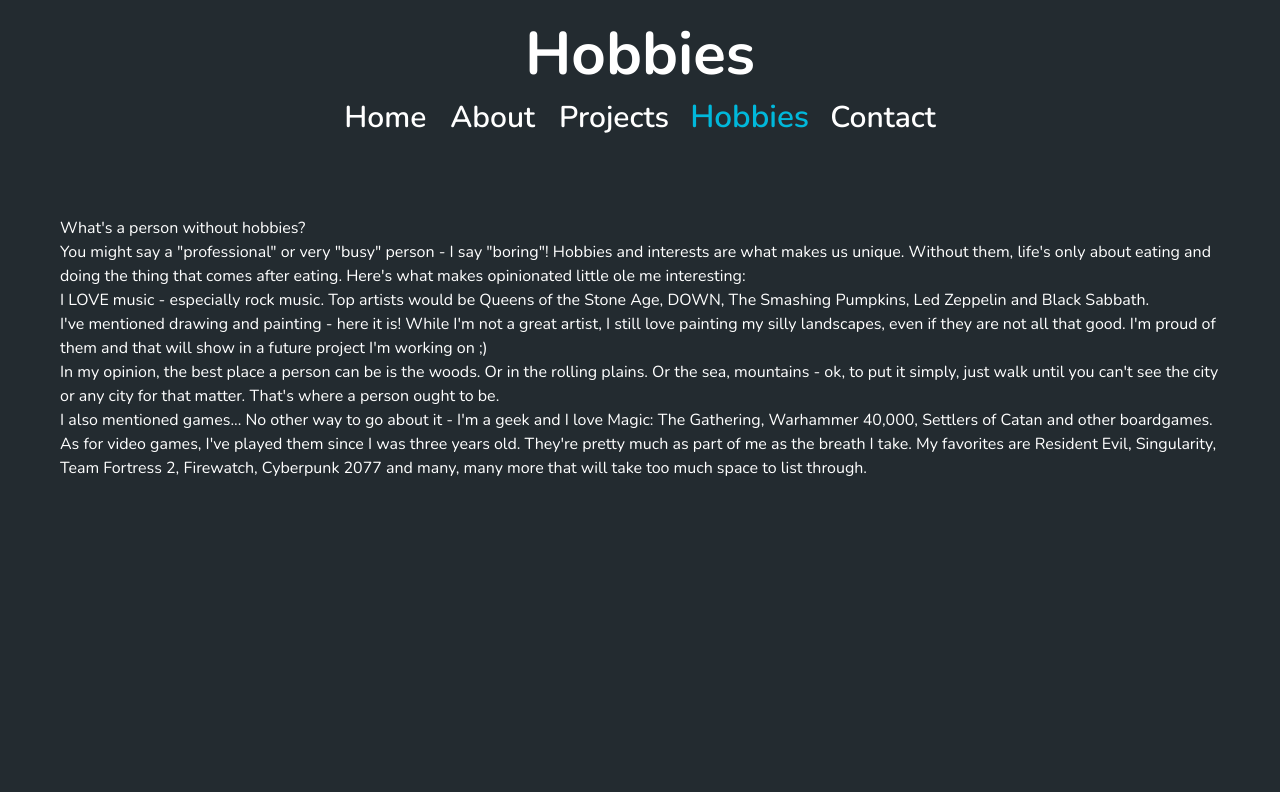
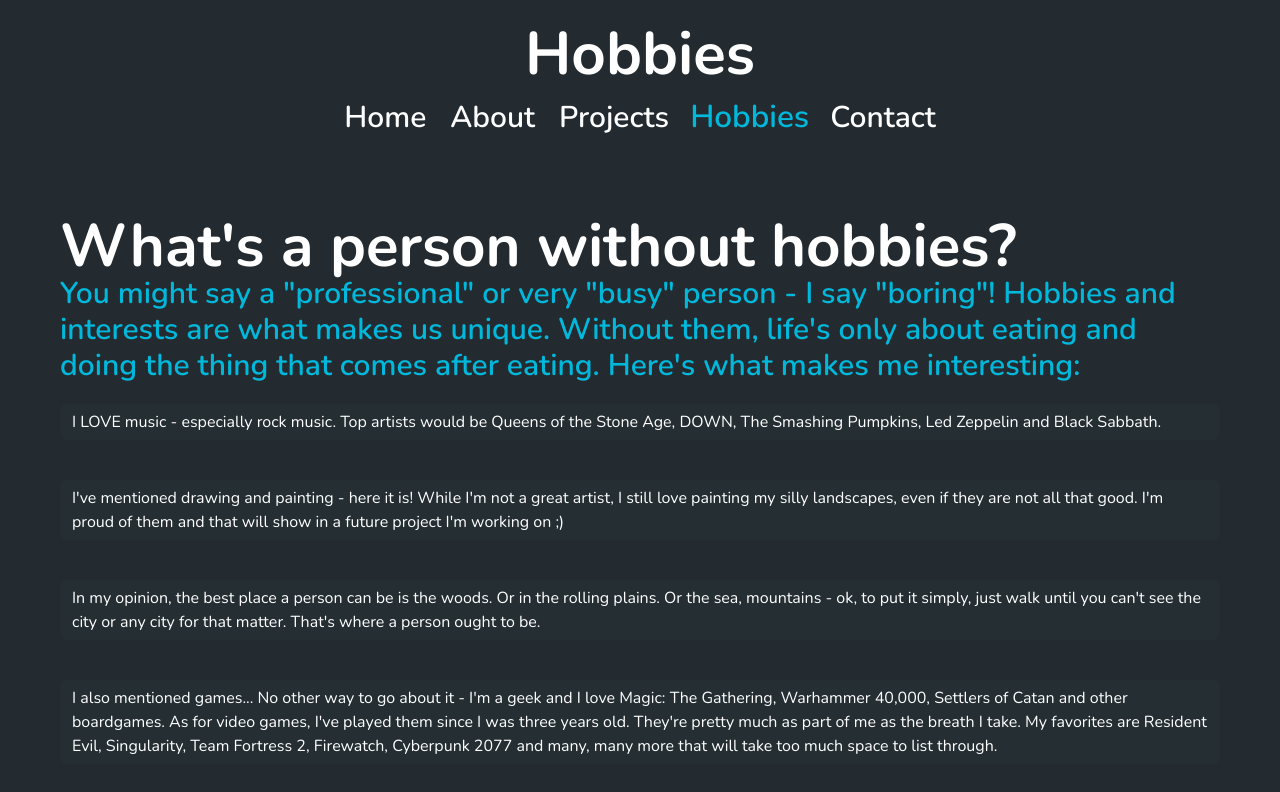
Before and after one commit to smithy773/portfolio-XP, a React (Vite) app: page /hobbies in a window 1280 px wide. Shown: the top 792 px of the page. Built offline with nearby package versions, Linux system fonts and the light colour scheme.

Commit message:
Further styling

```diff
--- /dev/null
+++ b/src/components/Heading/MediumHeading.tsx
@@ -0,0 +1,9 @@
+export default function MediumHeading(props: any) {
+  return (
+    <h3
+      className={`md:text-3xl text-cyan-500 text-2xl font-semibold ${props.className}`}
+    >
+      {props.children}
+    </h3>
+  );
+}
--- a/src/components/Pages/About/About.tsx
+++ b/src/components/Pages/About/About.tsx
@@ -1,4 +1,5 @@
 import type { PageProps } from "../../..";
+import ParagraphBackgr from "../../ParagraphBackgr/ParagraphBackgr";
 import PageCont from "../PageCont/PageCont";
 
 export default function About({
@@ -10,29 +11,34 @@ export default function About({
 
   return (
     <PageCont className="gap-10">
-      <section className="grid grid-cols-2 grid-rows-2 gap-x-100">
+      <section className="lg:flex xl:gap-x-40 lg:gap-x-10">
         {/* Heading + paragraph below it */}
-        <h3 className="text-4xl text-cyan-500 col-start-1 row-start-1">
+        <div className="mb-6">
+          <h1 className="xl:text-5xl text-4xl font-bold text-cyan-500 mb-2">
             Hey, nice to meet you!
-        </h3>
-        <p className="col-start-1 row-start-2">
-          My name's Viktor Kolev. I'm 21 years old {"(turning 22 in July)"} and
-          I'm from Aytos, Bulgaria, although I'm living in Sofia. My goal is to
-          become a Front-End Developer, have fun while doing so, paint
+          </h1>
+          <ParagraphBackgr>
+            My name's Viktor Kolev. I'm 21 years old {"(turning 22 in July)"}{" "}
+            and I'm from Aytos, Bulgaria, although I'm living in Sofia. My goal
+            is to become a Front-End Developer, have fun while doing so, paint
             landscapes, listen to good music, eat tasty food, love and be loved.
-        </p>
-
+          </ParagraphBackgr>
+        </div>
+        <div>
           {/* Heading + paragraph below it */}
-        <h3 className="text-4xl text-cyan-500">Is that all?</h3>
-        <p>
+          <h1 className="xl:text-5xl text-4xl font-bold text-cyan-500 mb-2">
+            Is that all?
+          </h1>
+          <ParagraphBackgr>
             Well, no - not really. If you buy me a coffee{" "}
             {"(or a beer if you're brave enough)"} I'll probably talk your ear
             off. A summarized version of what you might hear is in the whole
-          website but here's an interesting piece:
-        </p>
+            website but here you can find an interesting piece of my story.
+          </ParagraphBackgr>
+        </div>
       </section>
       <section>
-        <p>
+        <ParagraphBackgr>
           {/* baby viktor image */}
           Why Front-End Development? Pretty much my whole life has been spent
           drawing, playing video games, watching TV Shows and having fun with
@@ -40,24 +46,24 @@ export default function About({
           one! I'm comfortable using pretty much everything a typical PC has to
           offer, so I know what users might want in their apps / websites {":)"}
           .
-        </p>
+        </ParagraphBackgr>
       </section>
       <section>
-        <p>
+        <ParagraphBackgr>
           Knowing this, my family tried pushing me into IT studies from a young
           age, however I never tried anything IT related until I decided to drop
           out of Journalism at Sofia University. Having done so, I set my sights
           on Front-End Development as a start, but ended up falling in love with
           it in the process of learning.
-        </p>
+        </ParagraphBackgr>
         {/* me in 2022-2023 */}
       </section>
       <section>
         {/* me now */}
-        <p>
+        <ParagraphBackgr>
           I saved up for year, got into Telerik Academy's Alpha JavaScript
           course, finished it and here I am now!
-        </p>
+        </ParagraphBackgr>
       </section>
     </PageCont>
   );
--- a/src/components/Pages/Hobbies/Hobbies.tsx
+++ b/src/components/Pages/Hobbies/Hobbies.tsx
@@ -1,4 +1,6 @@
 import type { PageProps } from "../../..";
+import MediumHeading from "../../Heading/MediumHeading";
+import ParagraphBackgr from "../../ParagraphBackgr/ParagraphBackgr";
 import PageCont from "../PageCont/PageCont";
 
 export default function Hobbies({
@@ -10,50 +12,54 @@ export default function Hobbies({
 
   return (
     <PageCont>
-      <h1>What's a person without hobbies?</h1>
-      <p>
+      <h1 className="lg:text-6xl sm:text-4xl text-3xl font-bold">
+        What's a person without hobbies?
+      </h1>
+      <MediumHeading>
         You might say a "professional" or very "busy" person - I say "boring"!
         Hobbies and interests are what makes us unique. Without them, life's
         only about eating and doing the thing that comes after eating. Here's
-        what makes opinionated little ole me interesting:
-      </p>
+        what makes me interesting:
+      </MediumHeading>
+      <section className="flex flex-col gap-10 mt-5">
         <section>
-        <p>
+          <ParagraphBackgr>
             I LOVE music - especially rock music. Top artists would be Queens of
             the Stone Age, DOWN, The Smashing Pumpkins, Led Zeppelin and Black
             Sabbath.
-        </p>
+          </ParagraphBackgr>
           {/* concert collage or click image to open a carousel */}
         </section>
         <section>
           {/* paintings collage or click image to open a carousel */}
-        <p>
+          <ParagraphBackgr>
             I've mentioned drawing and painting - here it is! While I'm not a
-          great artist, I still love painting my silly landscapes, even if they
-          are not all that good. I'm proud of them and that will show in a
-          future project I'm working on {";)"}
-        </p>
+            great artist, I still love painting my silly landscapes, even if
+            they are not all that good. I'm proud of them and that will show in
+            a future project I'm working on {";)"}
+          </ParagraphBackgr>
         </section>
         <section>
-        <p>
-          In my opinion, the best place a person can be is the woods. Or in the
-          rolling plains. Or the sea, mountains - ok, to put it simply, just
-          walk until you can't see the city or any city for that matter. That's
-          where a person ought to be.
-        </p>
+          <ParagraphBackgr>
+            In my opinion, the best place a person can be is the woods. Or in
+            the rolling plains. Or the sea, mountains - ok, to put it simply,
+            just walk until you can't see the city or any city for that matter.
+            That's where a person ought to be.
+          </ParagraphBackgr>
           {/* outdoors collage or click image to open a carousel */}
         </section>
         <section>
           {/* games collage or click image to open a carousel */}
-        <p>
-          I also mentioned games... No other way to go about it - I'm a geek and
-          I love Magic: The Gathering, Warhammer 40,000, Settlers of Catan and
-          other boardgames. As for video games, I've played them since I was
-          three years old. They're pretty much as part of me as the breath I
-          take. My favorites are Resident Evil, Singularity, Team Fortress 2,
-          Firewatch, Cyberpunk 2077 and many, many more that will take too much
-          space to list through.
-        </p>
+          <ParagraphBackgr>
+            I also mentioned games... No other way to go about it - I'm a geek
+            and I love Magic: The Gathering, Warhammer 40,000, Settlers of Catan
+            and other boardgames. As for video games, I've played them since I
+            was three years old. They're pretty much as part of me as the breath
+            I take. My favorites are Resident Evil, Singularity, Team Fortress
+            2, Firewatch, Cyberpunk 2077 and many, many more that will take too
+            much space to list through.
+          </ParagraphBackgr>
+        </section>
       </section>
     </PageCont>
   );
--- a/src/components/Pages/Home/Home.tsx
+++ b/src/components/Pages/Home/Home.tsx
@@ -1,6 +1,7 @@
 import { NavLink } from "react-router";
 import type { PageProps } from "../../..";
 import PageCont from "../PageCont/PageCont";
+import MediumHeading from "../../Heading/MediumHeading";
 
 export default function Home({
   setTitle,
@@ -13,12 +14,12 @@ export default function Home({
     <PageCont>
       <main className="grid xl:grid-cols-3 sm:grid-cols-2 sm:grid-rows-1 grid-rows-2 mb-15">
         <div>
-          <h1 className="lg:text-6xl text-5xl font-bold mb-0.5 sm:">
+          <h1 className="lg:text-6xl text-5xl font-bold mb-0.5">
             Hello there!
           </h1>
-          <h3 className="md:text-3xl text-cyan-500 text-2xl font-semibold mb-2">
+          <MediumHeading className="mb-2">
             I'm Viktor - an aspiring Front-End Developer.
-          </h3>
+          </MediumHeading>
           <p className="sm:text-xl text-md">
             This website contains some interesting information about me - both
             as a person and as a developer. If you think I'm a good fit for a
--- a/src/components/Pages/Projects/Projects.tsx
+++ b/src/components/Pages/Projects/Projects.tsx
@@ -1,4 +1,5 @@
 import type { PageProps } from "../../..";
+import MediumHeading from "../../Heading/MediumHeading";
 import PageCont from "../PageCont/PageCont";
 
 export default function Projects({
@@ -10,7 +11,12 @@ export default function Projects({
 
   return (
     <PageCont>
-      <h1>TOVA E PROJECTS</h1>
+      <h1 className="lg:text-6xl text-5xl font-bold">My work so far</h1>
+      <MediumHeading className="">
+        Here you can find all the best projects I've worked or am currently
+        working on. Hope you like them!
+      </MediumHeading>
+      <section></section>
     </PageCont>
   );
 }
--- /dev/null
+++ b/src/components/ParagraphBackgr/ParagraphBackgr.tsx
@@ -0,0 +1,7 @@
+export default function ParagraphBackgr(props: any) {
+  return (
+    <p className={`bg-lightgray px-3 py-1.5 rounded-md ${props.className}`}>
+      {props.children}
+    </p>
+  );
+}
--- a/src/index.css
+++ b/src/index.css
@@ -2,8 +2,10 @@
 
 @theme {
   --color-gray: #232b30;
+  --color-lightgray: #252e33;
 }
 
 * {
   font-family: "Nunito";
+  /* background-color: #293338; */
 }
```
Lines whose indentation alone changed are shown as unchanged.
